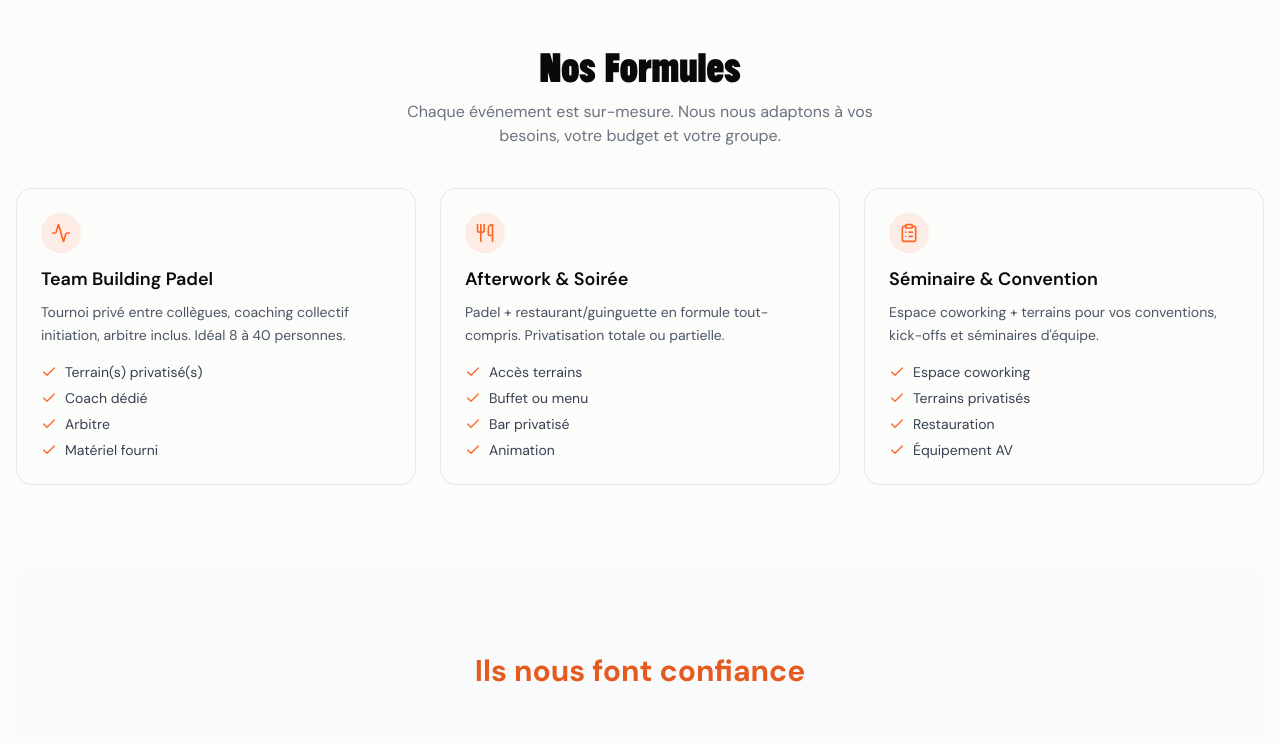
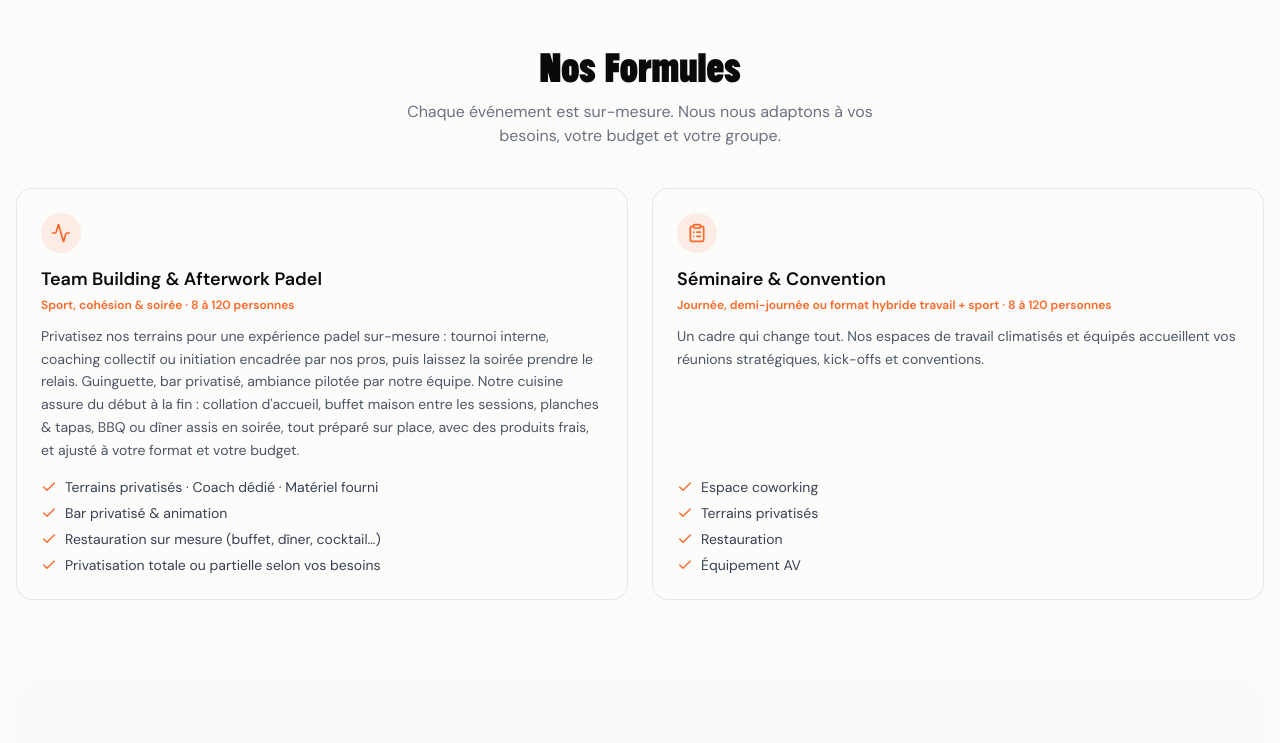
Before and after one commit to martincavil/padel15, a Next.js app: page /evenements in a window 1280 px wide. Shown: the part 1293-2036 px from the top of the page. Built offline with nearby package versions, Linux system fonts and the light colour scheme.

Commit message:
fix and wip (03/06/26)

```diff
--- a/src/app/evenements/page.tsx
+++ b/src/app/evenements/page.tsx
@@ -1,7 +1,7 @@
 import type { Metadata } from "next";
 import Image from "next/image";
 import Link from "next/link";
-import { Activity, Utensils, ClipboardList, Check } from "lucide-react";
+import { Activity, ClipboardList, Check } from "lucide-react";
 import Clients from "@/components/Clients";
 import { JsonLd } from "@/components/shared/JsonLd";
 import { PageHero } from "@/components/shared/PageHero";
@@ -34,20 +34,23 @@ const eventSchema = {
 const FORMULES = [
   {
     icon: Activity,
-    title: "Team Building Padel",
-    description: "Tournoi privé entre collègues, coaching collectif initiation, arbitre inclus. Idéal 8 à 40 personnes.",
-    includes: ["Terrain(s) privatisé(s)", "Coach dédié", "Arbitre", "Matériel fourni"],
-  },
-  {
-    icon: Utensils,
-    title: "Afterwork & Soirée",
-    description: "Padel + restaurant/guinguette en formule tout-compris. Privatisation totale ou partielle.",
-    includes: ["Accès terrains", "Buffet ou menu", "Bar privatisé", "Animation"],
+    title: "Team Building & Afterwork Padel",
+    subtitle: "Sport, cohésion & soirée · 8 à 120 personnes",
+    description:
+      "Privatisez nos terrains pour une expérience padel sur-mesure : tournoi interne, coaching collectif ou initiation encadrée par nos pros, puis laissez la soirée prendre le relais. Guinguette, bar privatisé, ambiance pilotée par notre équipe. Notre cuisine assure du début à la fin : collation d'accueil, buffet maison entre les sessions, planches & tapas, BBQ ou dîner assis en soirée, tout préparé sur place, avec des produits frais, et ajusté à votre format et votre budget.",
+    includes: [
+      "Terrains privatisés · Coach dédié · Matériel fourni",
+      "Bar privatisé & animation",
+      "Restauration sur mesure (buffet, dîner, cocktail…)",
+      "Privatisation totale ou partielle selon vos besoins",
+    ],
   },
   {
     icon: ClipboardList,
     title: "Séminaire & Convention",
-    description: "Espace coworking + terrains pour vos conventions, kick-offs et séminaires d'équipe.",
+    subtitle: "Journée, demi-journée ou format hybride travail + sport · 8 à 120 personnes",
+    description:
+      "Un cadre qui change tout. Nos espaces de travail climatisés et équipés accueillent vos réunions stratégiques, kick-offs et conventions.",
     includes: ["Espace coworking", "Terrains privatisés", "Restauration", "Équipement AV"],
   },
 ];
@@ -78,17 +81,18 @@ export default function EvenementsPage() {
               Chaque événement est sur-mesure. Nous nous adaptons à vos besoins, votre budget et votre groupe.
             </p>
           </div>
-          <div className="grid grid-cols-1 md:grid-cols-3 gap-6">
+          <div className="grid grid-cols-1 md:grid-cols-2 gap-6">
             {FORMULES.map((f, index) => {
               const Icon = f.icon;
               return (
-              <AnimatedSection delay={index * 0.1} key={f.title}>
-                <div className="border border-gray-200 rounded-2xl p-6 hover:border-brand transition-colors h-full">
+              <AnimatedSection delay={index * 0.1} key={f.title} className="h-full">
+                <div className="border border-gray-200 rounded-2xl p-6 hover:border-brand transition-colors h-full flex flex-col">
                   <div className="w-10 h-10 rounded-full bg-brand/10 flex items-center justify-center mb-3">
                     <Icon className="w-5 h-5 text-brand" />
                   </div>
-                  <h3 className="font-semibold text-lg mb-2">{f.title}</h3>
-                  <p className="text-gray-600 text-sm mb-4 leading-relaxed">{f.description}</p>
+                  <h3 className="font-semibold text-lg mb-1">{f.title}</h3>
+                  <p className="text-brand text-xs font-semibold mb-3">{f.subtitle}</p>
+                  <p className="text-gray-600 text-sm mb-4 leading-relaxed flex-1">{f.description}</p>
                   <ul className="space-y-1.5">
                     {f.includes.map((item) => (
                       <li key={item} className="flex items-center gap-2 text-sm text-gray-700">
--- a/src/components/HeroBanner.tsx
+++ b/src/components/HeroBanner.tsx
@@ -90,7 +90,9 @@ export default function HeroBanner({ googleRating }: HeroBannerProps) {
                 </svg>
               ))}
             </div>
-            <span className="text-white text-xs font-medium">{ratingLabel}</span>
+            <span className="text-white text-xs font-medium">
+              {ratingLabel}
+            </span>
           </div>
 
           <div>
@@ -146,7 +148,9 @@ export default function HeroBanner({ googleRating }: HeroBannerProps) {
               </svg>
             ))}
           </div>
-          <span className="text-white text-xs font-medium">{ratingLabelShort}</span>
+          <span className="text-white text-xs font-medium">
+            {ratingLabelShort}
+          </span>
         </div>
 
         <div>
@@ -233,7 +237,7 @@ export default function HeroBanner({ googleRating }: HeroBannerProps) {
       </div>
 
       {/* Scroll indicator desktop */}
-      <div className="absolute bottom-4 left-1/2 z-20 hidden lg:block animate-pulse">
+      <div className="absolute bottom-4 left-1/2 z-20 hidden lg:block animate-bounce">
         <div>
           <ChevronDown className="w-5 h-5 text-white/40" />
         </div>
--- a/src/components/homepage/B2BSection.tsx
+++ b/src/components/homepage/B2BSection.tsx
@@ -33,7 +33,9 @@ export function B2BSection() {
   return (
     <section
       className="relative py-24 overflow-hidden bg-cover bg-center"
-      style={{ backgroundImage: "url('/images/terrains/terrain-ext-jour.webp')" }}
+      style={{
+        backgroundImage: "url('/images/terrains/terrain-ext-jour.webp')",
+      }}
     >
       {/* Dark overlay */}
       <div className="absolute inset-0 bg-black/75 z-10" />
@@ -50,7 +52,8 @@ export function B2BSection() {
             Team Building &amp; Événements
           </h2>
           <p className="text-gray-300 max-w-xl mx-auto text-lg">
-            Renforcez la cohésion de vos équipes dans un lieu atypique au cœur de Paris.
+            Renforcez la cohésion de vos équipes dans un lieu atypique au cœur
+            de Paris.
           </p>
         </div>
 
@@ -65,8 +68,12 @@ export function B2BSection() {
                 <div className="w-12 h-12 rounded-full bg-brand/20 flex items-center justify-center mb-5">
                   <Icon className="w-6 h-6 text-brand" />
                 </div>
-              <h3 className="text-white font-semibold text-lg mb-2">{card.title}</h3>
-              <p className="text-gray-400 text-sm leading-relaxed">{card.description}</p>
+                <h3 className="text-white font-semibold text-lg mb-2">
+                  {card.title}
+                </h3>
+                <p className="text-gray-400 text-sm leading-relaxed">
+                  {card.description}
+                </p>
               </div>
             );
           })}
@@ -75,7 +82,8 @@ export function B2BSection() {
         {/* Testimonial */}
         <div className="max-w-xl mx-auto text-center mb-10 bg-white/5 border border-white/10 rounded-2xl p-6">
           <p className="text-white/90 italic text-base mb-3">
-            &ldquo;Le team building le plus réussi qu&apos;on ait organisé — tout le monde est reparti avec l&apos;envie de revenir.&rdquo;
+            &ldquo;Le team building le plus réussi qu&apos;on ait organisé —
+            tout le monde est reparti avec l&apos;envie de revenir.&rdquo;
           </p>
           <p className="text-brand text-sm font-semibold">
             {TESTIMONIAL.author} — {TESTIMONIAL.company}
--- a/src/components/homepage/PartenairesSection.tsx
+++ b/src/components/homepage/PartenairesSection.tsx
@@ -48,7 +48,7 @@ export function PartenairesSection() {
                 href={p.lien}
                 target="_blank"
                 rel="noopener noreferrer"
-                className="group block border border-gray-200 rounded-2xl p-8 hover:border-brand hover:shadow-md transition-all text-center"
+                className="h-full group block border border-gray-200 rounded-2xl p-8 hover:border-brand hover:shadow-md transition-all text-center"
               >
                 {/* Logo ou texte placeholder */}
                 <div className="h-20 flex items-center justify-center mb-5">
--- a/src/components/shared/AnimatedSection.tsx
+++ b/src/components/shared/AnimatedSection.tsx
@@ -8,7 +8,11 @@ interface AnimatedSectionProps {
   delay?: number;
 }
 
-export function AnimatedSection({ children, className, delay = 0 }: AnimatedSectionProps) {
+export function AnimatedSection({
+  children,
+  className,
+  delay = 0,
+}: AnimatedSectionProps) {
   const ref = useRef<HTMLDivElement>(null);
   const [visible, setVisible] = useState(false);
 
@@ -16,8 +20,10 @@ export function AnimatedSection({ children, className, delay = 0 }: AnimatedSect
     const el = ref.current;
     if (!el) return;
     const observer = new IntersectionObserver(
-      ([entry]) => { if (entry.isIntersecting) setVisible(true); },
-      { threshold: 0.08, rootMargin: "-50px" }
+      ([entry]) => {
+        if (entry.isIntersecting) setVisible(true);
+      },
+      { threshold: 0.08, rootMargin: "-50px" },
     );
     observer.observe(el);
     return () => observer.disconnect();
--- a/src/styles/globals.css
+++ b/src/styles/globals.css
@@ -1,5 +1,9 @@
 @import "tailwindcss";
 @import "tw-animate-css";
+
+html {
+  scroll-behavior: smooth;
+}
 
 @keyframes scroll-left {
   0% {
```
Also changed, not shown: src/app/entreprises/page.tsx (+108 -37 lines), src/app/restaurant/page.tsx (+51 -17 lines), src/components/Navbar.tsx (+12 -7 lines), src/components/evenements/VideoReel.tsx (+35 -21 lines), 1 other file (tests, documents, lock files or other folders). Lines whose indentation alone changed are shown as unchanged.
